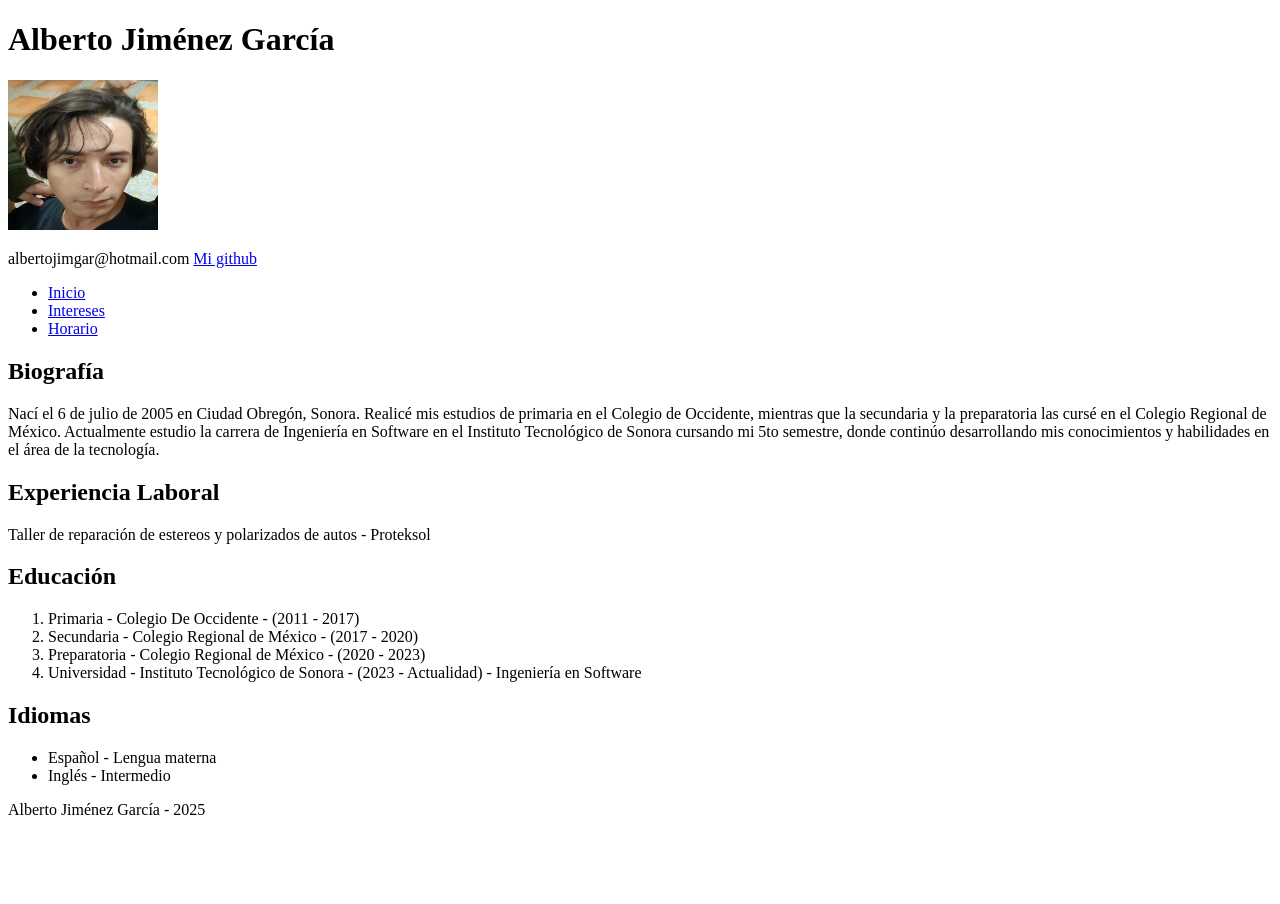
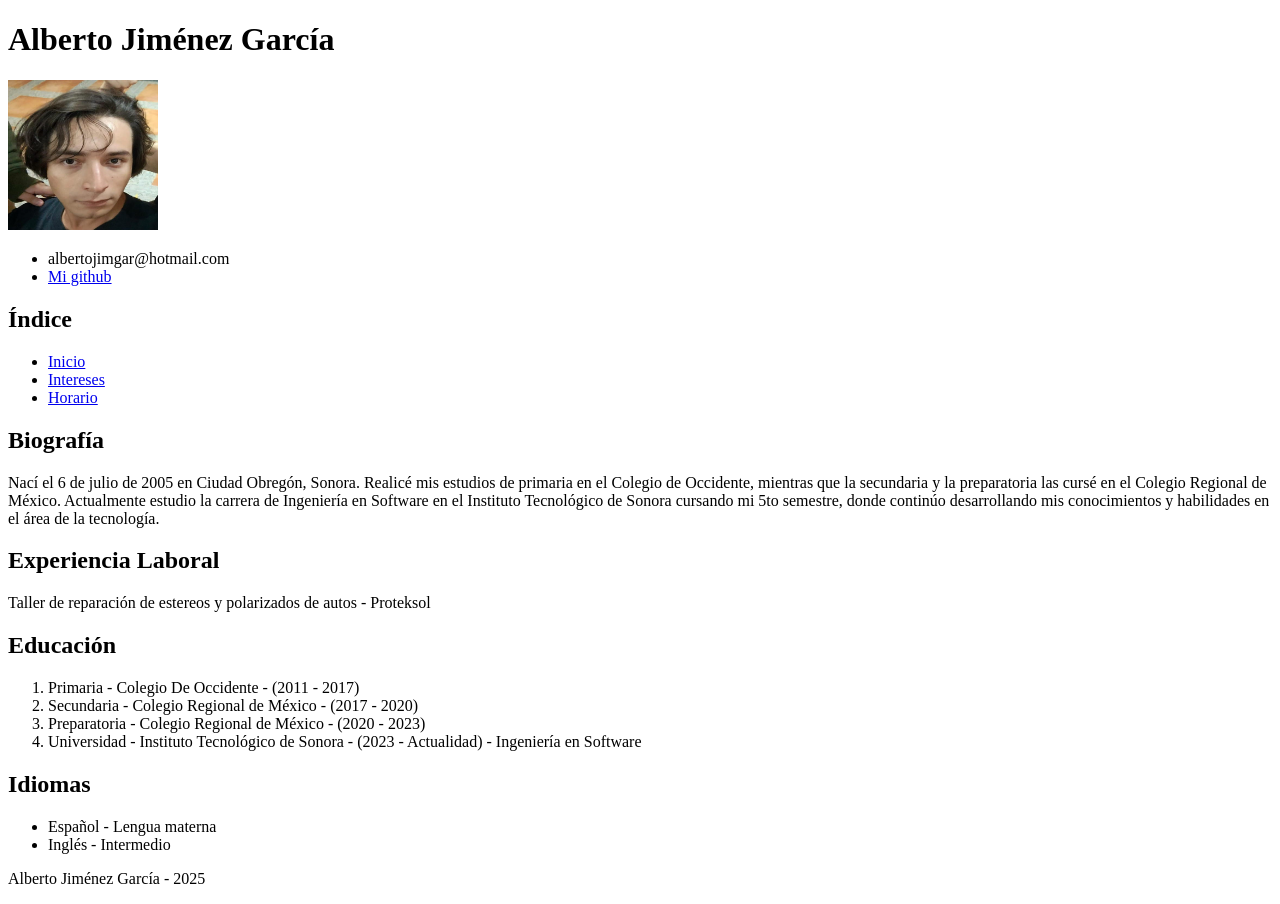
Before and after one commit to Albertojg05/Curriculum_JimenezAlberto, a plain HTML site: page index.html in a window 1280 px wide. Before the commit the page ends 835 px from the top, so only its background shows below. Drawn offline with Linux system fonts and the light colour scheme.

Commit message:
Update index.html

```diff
--- a/index.html
+++ b/index.html
@@ -10,12 +10,13 @@
     <header>
         <h1>Alberto Jiménez García</h1>
         <img src="foto.jpg" alt="Mi foto" width="150" height="150">
-        <p>
-            albertojimgar@hotmail.com
-            <a href="https://github.com/Albertojg05">Mi github</a>
-        </p>
+        <ul>
+            <li>albertojimgar@hotmail.com</li>
+            <li><a href="https://github.com/Albertojg05">Mi github</a></li>
+        </ul>
     </header>
     <nav>
+        <h2>Índice</h2>
         <ul>
             <li><a href="index.html">Inicio</a></li>
             <li><a href="interests.html">Intereses</a></li>
```
